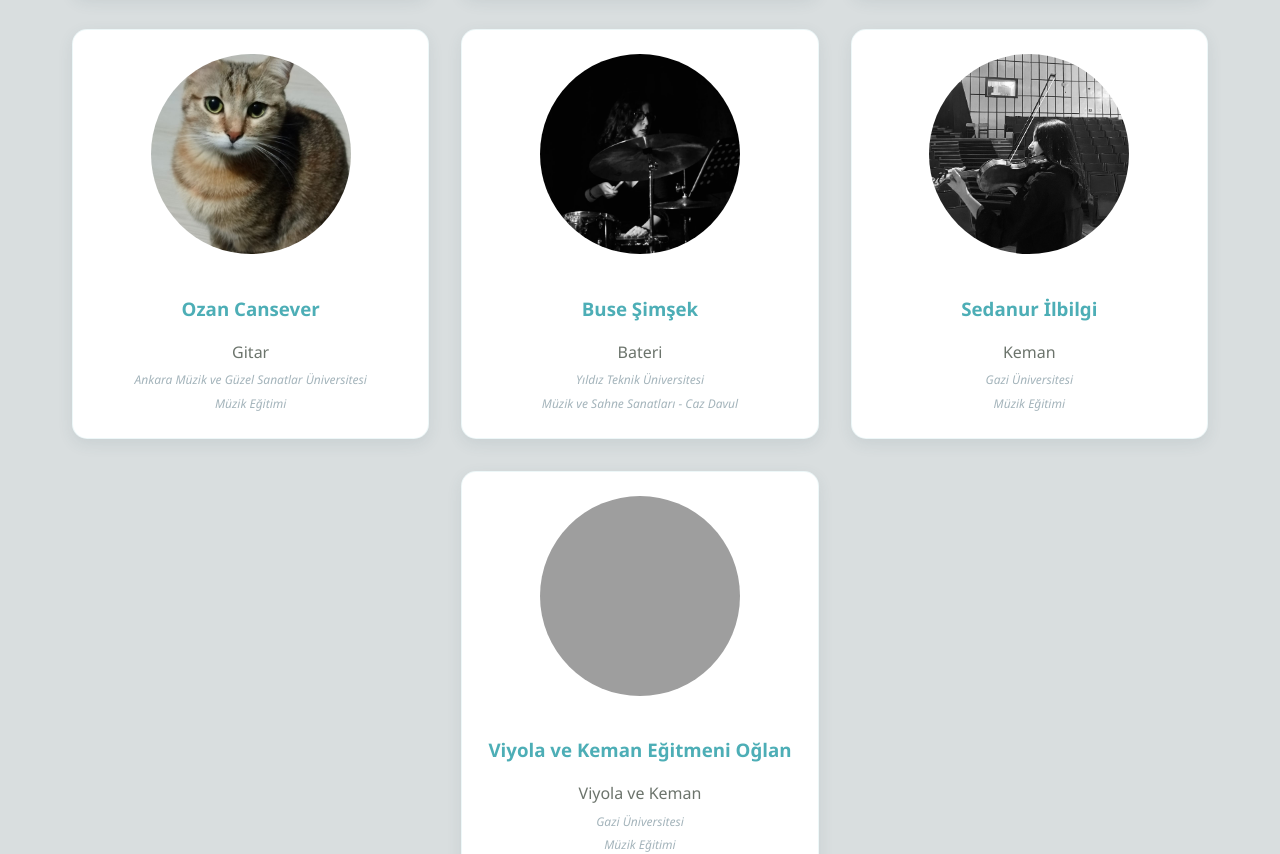
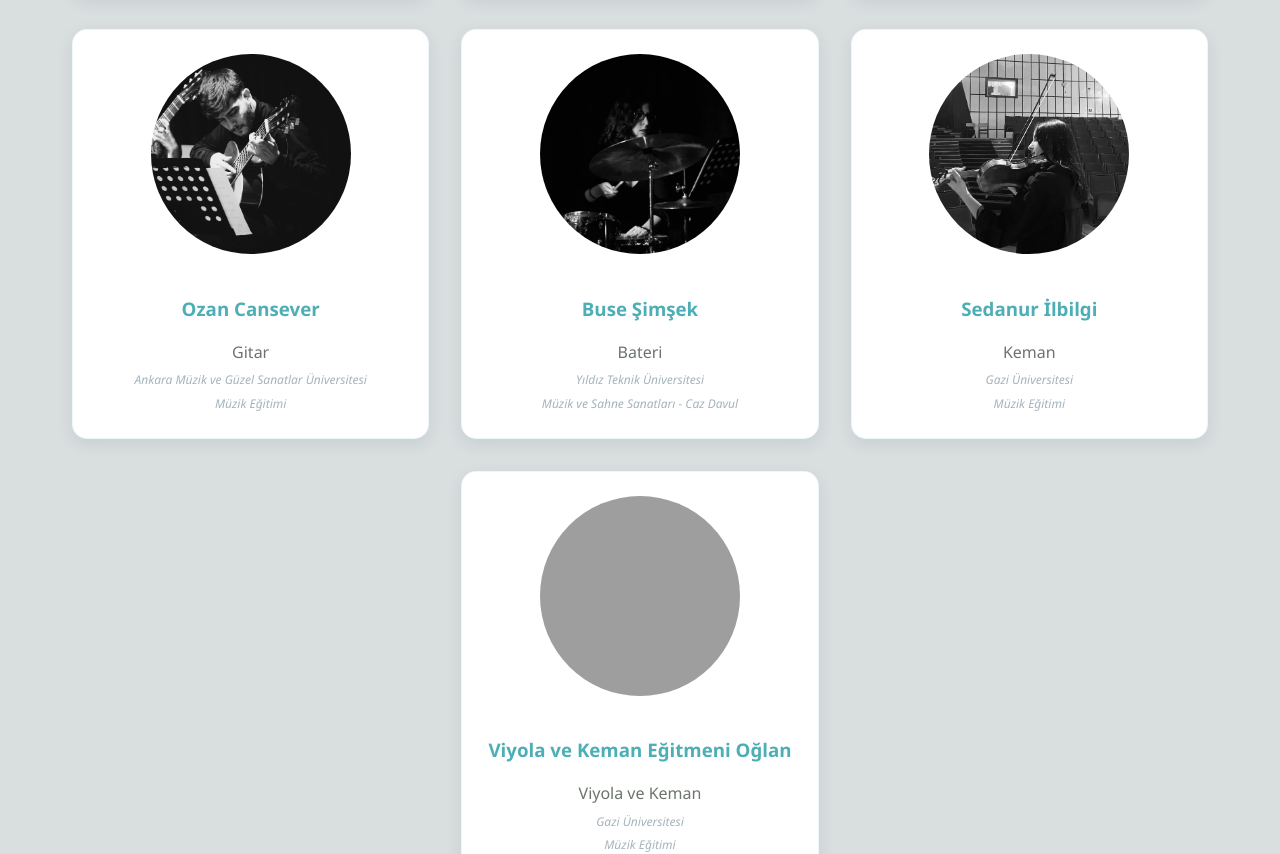
Before and after one commit to mertcobn/demo-nota-incisi, a plain HTML site: page index.html in a window 1280 px wide. Shown: the part 1338-2192 px from the top of the page. Drawn offline with Linux system fonts and the light colour scheme; grey boxes are pictures that could not be loaded.

Commit message:
Update index.html

```diff
--- a/index.html
+++ b/index.html
@@ -129,7 +129,7 @@
                 </div>
 
                 <div class="egitmen-card">
-                    <img src="egitmen4.jpg" alt="Ozan Cansever">
+                    <img src="ozan.jpg" alt="Ozan Cansever">
                     <h3>Ozan Cansever</h3>
                     <p>Gitar</p>
                     <p class="egitim-bilgisi">Ankara Müzik ve Güzel Sanatlar Üniversitesi</p>
```
